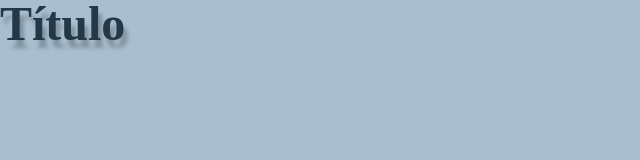
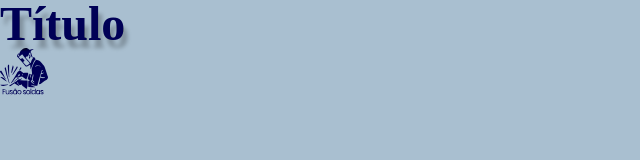
Before and after one commit to LariMarins/Fusao-Solda, a website built with Vite: page index.html in a window 1280 px wide. Shown: the whole page, without its empty margins (0-640 px from the left). Built offline with nearby package versions, Linux system fonts and the light colour scheme; a web font is replaced by a local one.

Commit message:
componente logo

```diff
--- /dev/null
+++ b/assets/components/logo.js
@@ -0,0 +1,24 @@
+import { LitElement, html, css } from "lit";
+
+export class Logo extends LitElement {
+  static styles = [
+    css`
+      :host {
+        display: block;
+        width: 48px;
+        height: 48px;
+
+       background-color:var(--tom-1);
+        mix-blend-mode: color-burn;
+        -webkit-mask: url("../../logo.svg") no-repeat center;
+        mask: url("../../public/logo.svg") no-repeat center;
+
+        -webkit-mask-size: 100%;
+        mask-size:100%;
+      }
+    `,
+  ];
+
+
+}
+customElements.define("app-logo", Logo);
--- a/assets/components/titulo.js
+++ b/assets/components/titulo.js
@@ -6,6 +6,7 @@ export class Titulo extends LitElement {
       :host {
         display: block;
         color: var(--tom-1, #243847);
+        mix-blend-mode: color-burn;
         text-shadow: 4px 8px 4px  rgba(0, 0, 0, 0.25);
         font-family: var(--fonte-titulo);
         font-size: 3rem;
--- a/assets/index.js
+++ b/assets/index.js
@@ -1,2 +1,3 @@
 // componentes
 export * from './components/titulo'
+export * from './components/logo'
--- a/index.html
+++ b/index.html
@@ -18,5 +18,6 @@
   </head>
   <body>
     <app-titulo></app-titulo>
+    <app-logo></app-logo>
   </body>
 </html>
```
Also changed, not shown: public/logo.svg (added).
